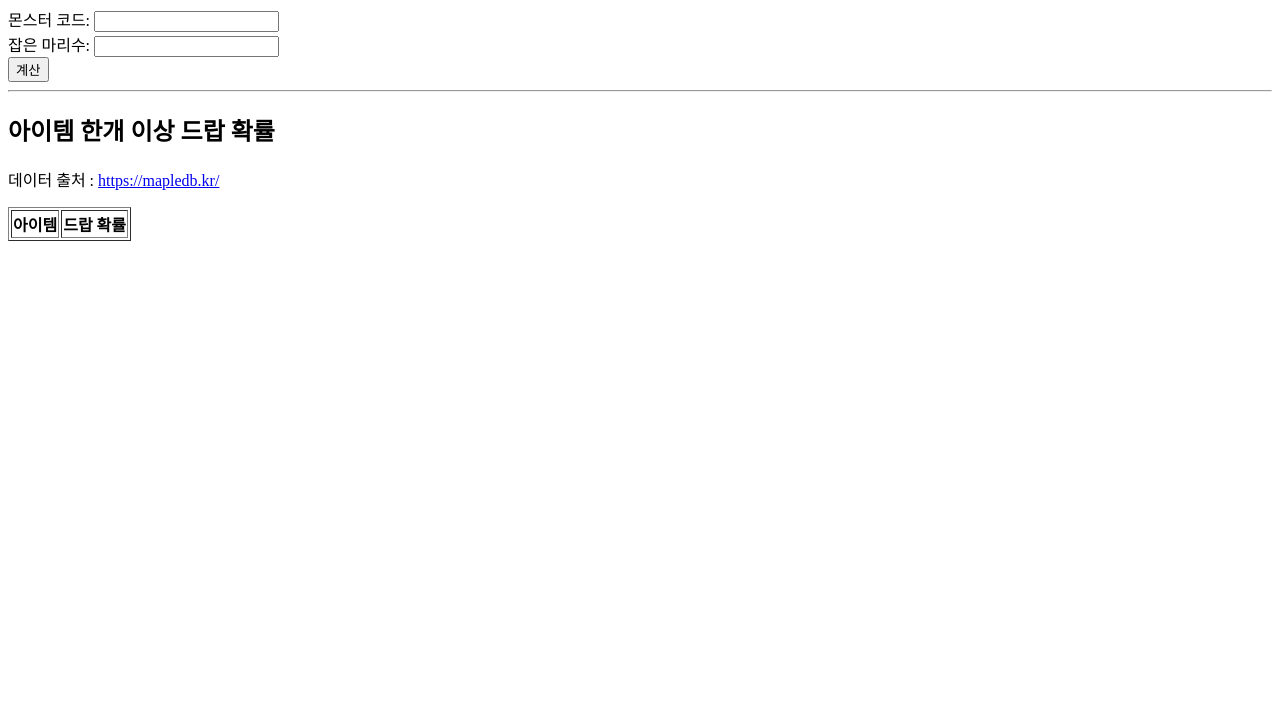
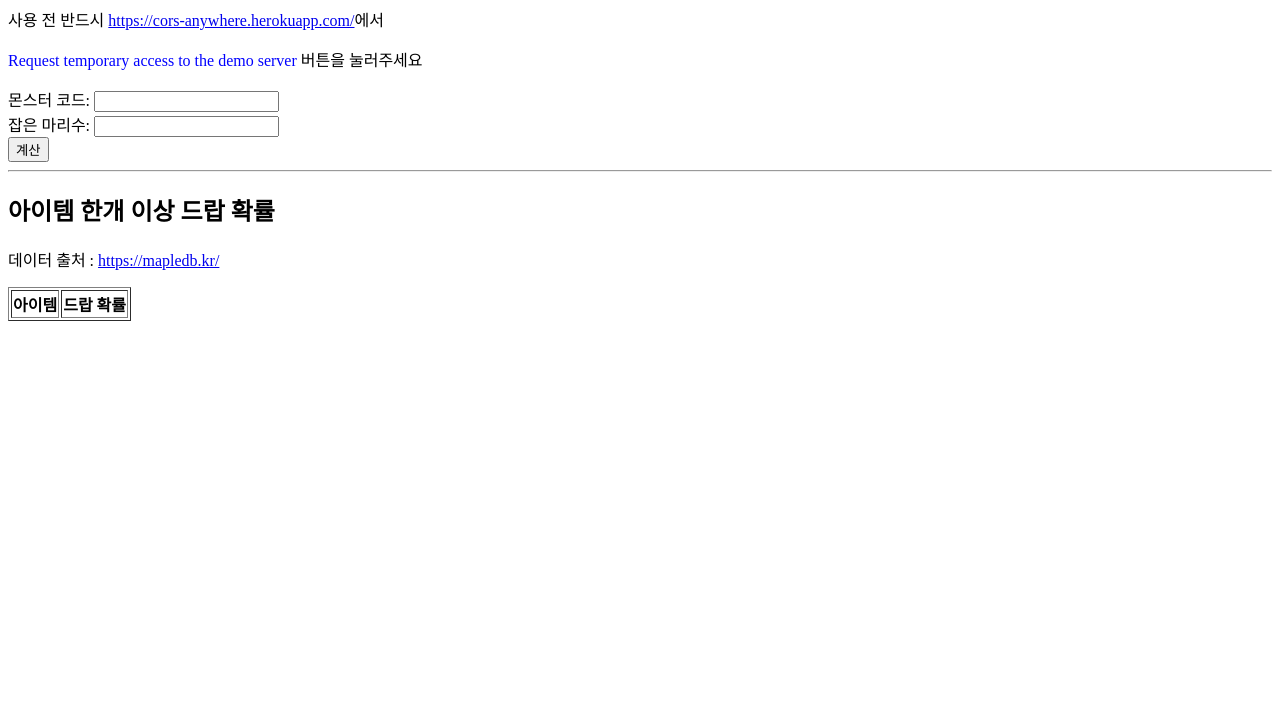
Before and after one commit to KogsRing/Mapleland_Drop_Calculator, a plain HTML site: page index.html in a window 1280 px wide. Shown: the part 73-800 px from the top of the page. Drawn offline with Linux system fonts and the light colour scheme.

Commit message:
사용법 추가

```diff
--- a/index.html
+++ b/index.html
@@ -6,6 +6,8 @@
 </head>
 <body>
     <h1>Monster Drop Probability Calculator</h1>
+    <p>사용 전 반드시 <a href="https://cors-anywhere.herokuapp.com/ ">https://cors-anywhere.herokuapp.com/</a>에서</p>
+    <P><boo style="color: blue;">Request temporary access to the demo server </boo> 버튼을 눌러주세요</P>
     <form id="drop-form">
         <label for="monster-code">몬스터 코드:</label>
         <input type="text" id="monster-code" name="monster-code"><br>
```
